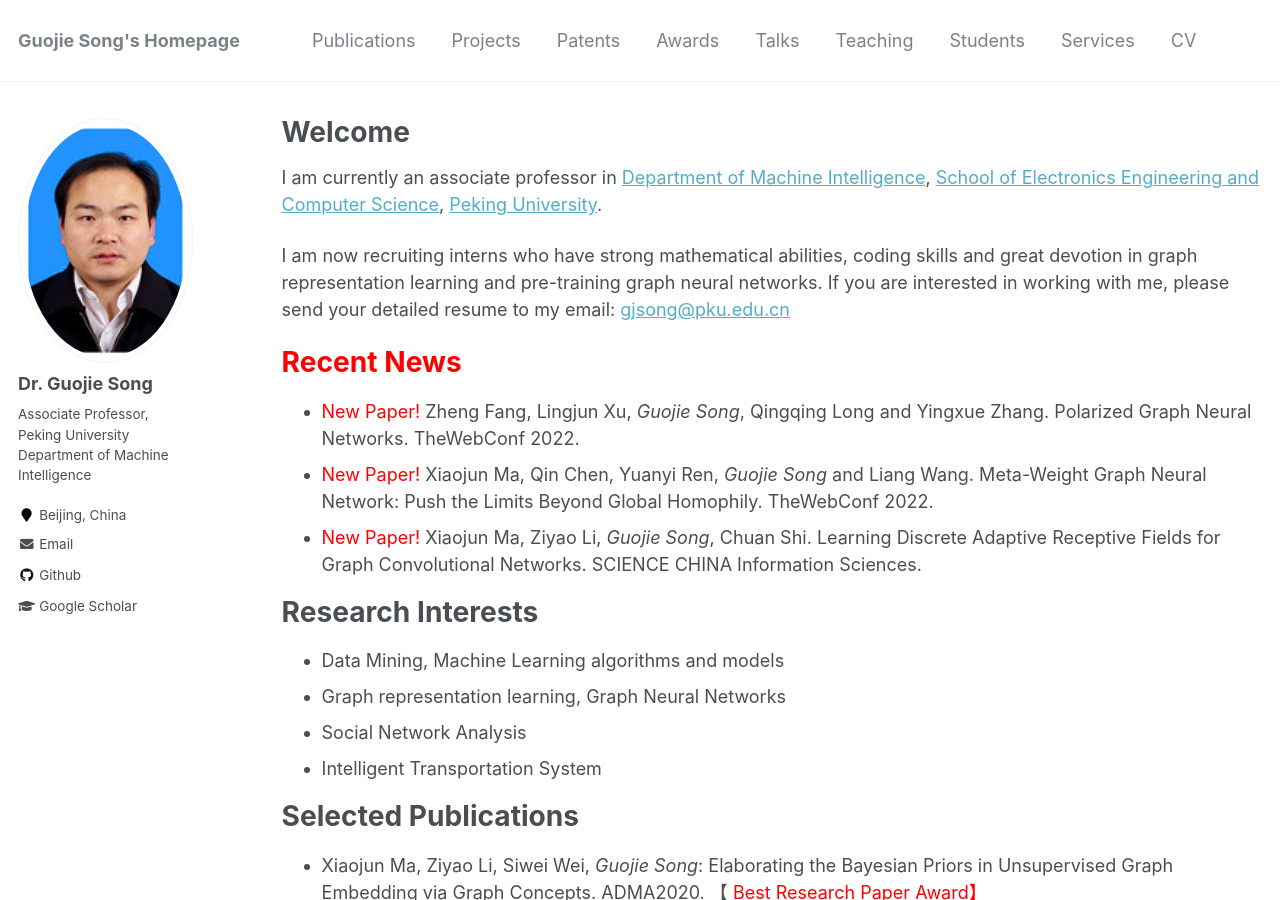
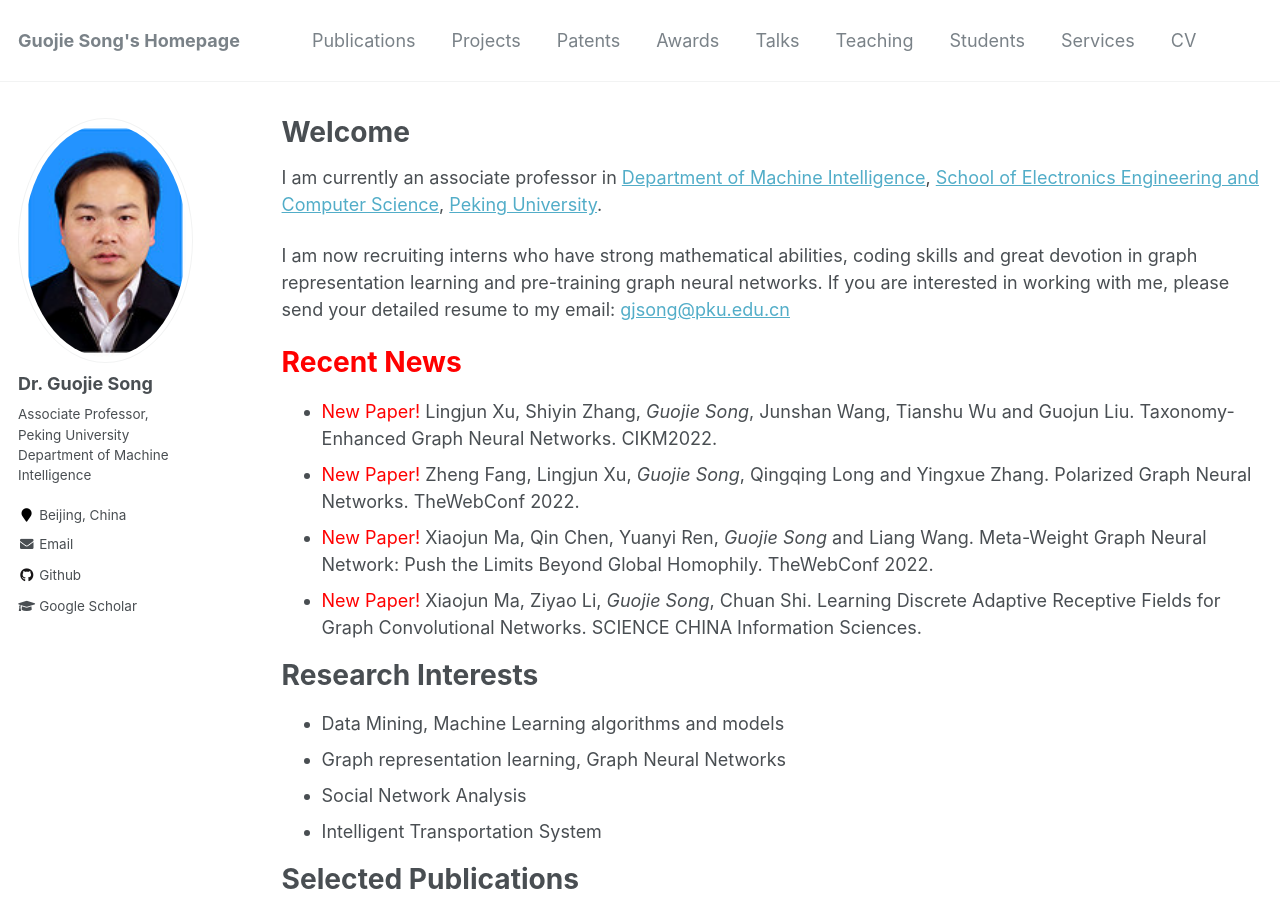
Before and after one commit to gjsong-pku/gjsong-pku.github.io, a Jekyll site: the page built from _pages/about.md, in a window 1280 px wide and 900 px high. Built offline with Jekyll 4.4.1, drawn with Linux system fonts in a browser that asks for light colours.

Commit message:
Update about.md

```diff
--- a/_pages/about.md
+++ b/_pages/about.md
@@ -16,6 +16,7 @@ I am now recruiting interns who have strong mathematical abilities, coding skill
 
 <span style='color:red'>Recent News</span>
 ======
+- <span style="color:red">New Paper!</span> Lingjun Xu, Shiyin Zhang, *Guojie Song*, Junshan Wang, Tianshu Wu and Guojun Liu. Taxonomy-Enhanced Graph Neural Networks. CIKM2022.
 - <span style="color:red">New Paper!</span> Zheng Fang, Lingjun Xu, *Guojie Song*, Qingqing Long and Yingxue Zhang. Polarized Graph Neural Networks. TheWebConf 2022.
 - <span style="color:red">New Paper!</span> Xiaojun Ma, Qin Chen, Yuanyi Ren, *Guojie Song* and Liang Wang. Meta-Weight Graph Neural Network: Push the Limits Beyond Global Homophily. TheWebConf 2022.
 - <span style="color:red">New Paper!</span> Xiaojun Ma, Ziyao Li, *Guojie Song*, Chuan Shi. Learning Discrete Adaptive Receptive Fields for Graph Convolutional Networks. SCIENCE CHINA Information Sciences.
```
